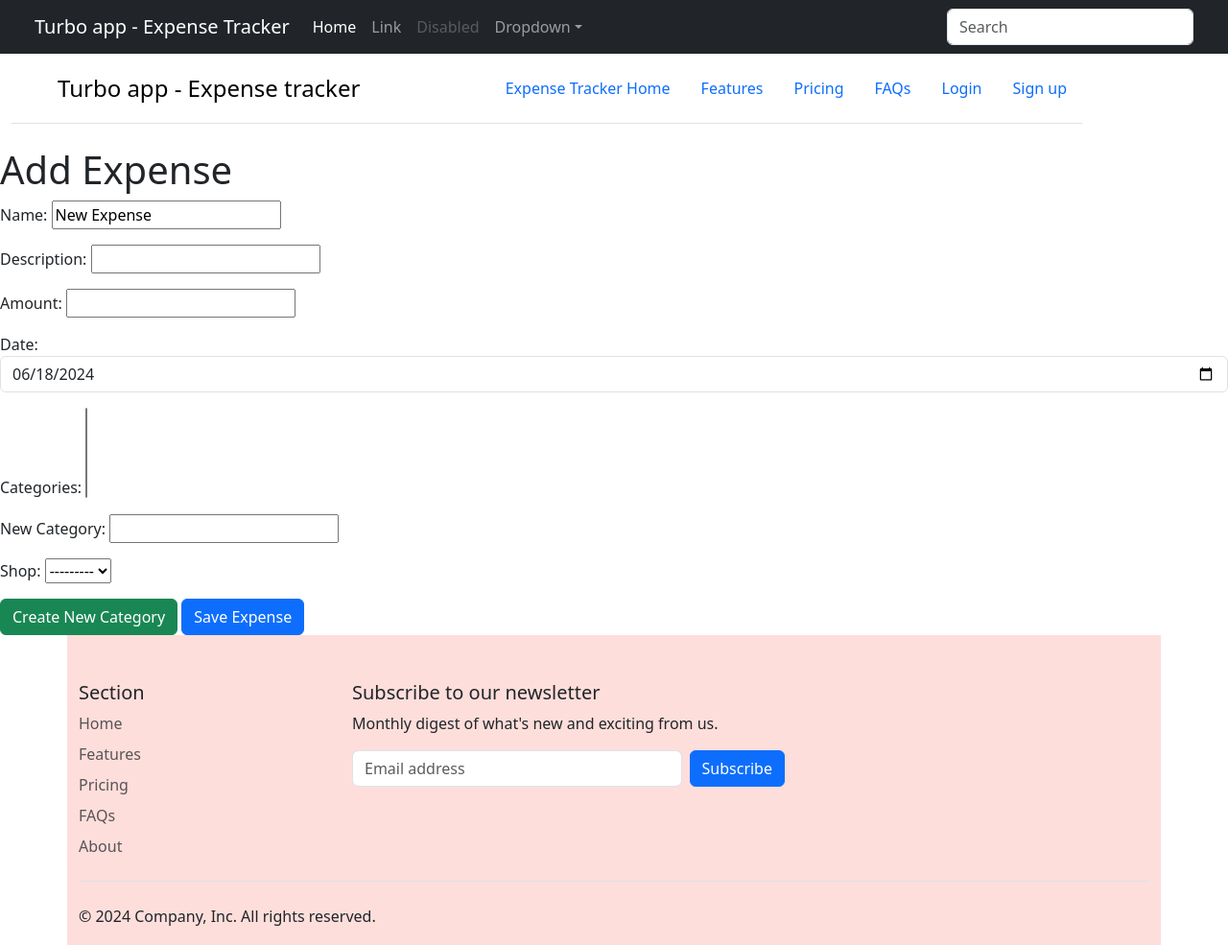
After one commit to baikostaki/turboapp, a Django app: template turboapp/templates/expense_tracker/create_expense_form.html in a window 1280 px wide. The commit adds this page. Shown: the whole page at 96% size. Run offline with Django 5.2, Linux system fonts and the light colour scheme; the template is opened without the code that fills it: values that come from a table or form of the project are taken from there, others are empty; some libraries are stand-ins or nearby versions.

Commit message:
update models - category, subcategory, shop, expense create expense form add create_expense view

```diff
--- /dev/null
+++ b/expense_tracker/forms/expense_form.py
@@ -0,0 +1,57 @@
+from django import forms
+from ..models import Expense, Category, SubCategory, Shop
+
+
+class ExpenseForm(forms.ModelForm):
+    new_category = forms.CharField(max_length=100, required=False, label="New Category")
+    # exitsing_categories = forms.ModelChoiceField(
+    #     queryset=Category.objects.all(),
+    #     requred=False,
+    #     blank=True,
+    #     label="Current categories",
+    # )
+
+    class Meta:
+        model = Expense
+        fields = [
+            "name",
+            "description",
+            "amount",
+            "date",
+            "categories",
+            "new_category",
+            "shop",
+        ]
+        widgets = {
+            "category": forms.CheckboxSelectMultiple(
+                {"class": "form-control", "size": "5"}
+            ),
+            "shop": forms.Select,
+            "date": forms.DateInput(attrs={"class": "form-control", "type": "date"}),
+        }
+
+    def __init__(self, *args, **kwargs):
+        super().__init__(*args, **kwargs)
+        self.fields["categories"].required = False
+
+    def clean(self):
+        cleaned_data = super().clean()
+        new_category_name = cleaned_data.get("new_category")
+        existing_categories = cleaned_data.get("existing_categories")
+        if not new_category_name:
+            return cleaned_data
+
+        if new_category_name and existing_categories:
+            raise forms.ValidationError(
+                "Choose an existing category or add a new one"
+            )  # TODO: Add custom valdidation form
+
+        if new_category_name:
+            existing_categories = Category.objects.filter(
+                name__iexact=new_category_name
+            )
+            if existing_categories.exists():
+                cleaned_data["new_category"] = (
+                    None  # Clear the new_category field if category exists. TODO: examine this
+                )
+        return cleaned_data
--- a/expense_tracker/models.py
+++ b/expense_tracker/models.py
@@ -1,36 +1,53 @@
 from django.db import models
 from django.conf import settings  # type: ignore
-
-
-# class Profile(models.Model):
-#     user = models.ForeignKey(
-#         settings.AUTH_USER_MODEL,
-#         on_delete=models.CASCADE,
-#     )
-
-
-class Expense(models.Model):
-    title = models.CharField(max_length=200)
-    description = models.CharField(max_length=200)
-    date = models.DateTimeField("expense date")
-    amount = models.DecimalField(max_digits=10, decimal_places=2)
-    user = models.ForeignKey(
-        settings.AUTH_USER_MODEL, on_delete=models.CASCADE, null=True
-    )
+from datetime import date
 
 
 class Category(models.Model):
-    title = models.CharField(max_length=200, default="New Category")
+    name = models.CharField(max_length=200, default="New Category")
     description = models.CharField(max_length=200, null=True, blank=True)
+
+    def __str__(self):
+        return self.name
 
     class Meta:
         verbose_name_plural: str = "Categories"
 
 
 class SubCategory(models.Model):
-    title = models.CharField(max_length=200, default="New Subcategory")
+    name = models.CharField(max_length=200, default="New Subcategory")
     description = models.CharField(max_length=200, null=True, blank=True)
-    categories = models.ManyToManyField(Category)  # type: ignore
+    category = models.ForeignKey(
+        Category, null=True, blank=True, on_delete=models.CASCADE
+    )
+
+    def __str__(self):
+        return f"{self.category.name} - {self.name}"  # type: ignore
 
     class Meta:
         verbose_name_plural = "Subcategories"
+
+
+class Shop(models.Model):
+    name = models.CharField(max_length=200, default="New Shop")
+    description = models.CharField(max_length=200, null=True, blank=True)
+    url = models.URLField(max_length=200)
+
+
+class Expense(models.Model):
+    name = models.CharField(max_length=200, default="New Expense")
+    description = models.CharField(max_length=200, null=True, blank=True)
+    date = models.DateTimeField(default=date.today)  # type: ignore
+    amount = models.DecimalField(max_digits=10, decimal_places=2)
+    user = models.ForeignKey(
+        settings.AUTH_USER_MODEL, on_delete=models.CASCADE, null=True
+    )
+    categories = models.ManyToManyField(
+        Category, through="ExpenseCategory", default="General"
+    )
+    shop = models.ForeignKey(Shop, null=True, blank=True, on_delete=models.CASCADE)
+
+
+class ExpenseCategory(models.Model):
+    expense = models.ForeignKey(Expense, on_delete=models.CASCADE)
+    category = models.ForeignKey(Category, on_delete=models.CASCADE)
--- a/expense_tracker/urls.py
+++ b/expense_tracker/urls.py
@@ -5,4 +5,5 @@ from . import views
 
 urlpatterns = [
     path("", views.HomeView.as_view(), name="expense_tracker_home"),
+    path("add-expense/", views.CreateExpenseView.as_view(), name="add_expense"),
 ]
--- a/turboapp/templates/expense_tracker/_base.html
+++ b/turboapp/templates/expense_tracker/_base.html
@@ -13,7 +13,7 @@
      <link rel="stylesheet" href="{% static 'css/site/site.css' %}">
 
      <!-- JS -->
-     <script src="{% static 'js/bootstrap/bootstrap.min.js' %}"></script>
+     <script src="{% static 'js/bootstrap/bootstrap.b.min.js' %}"></script>
   </head>
   <body>
     {% block navigation %}
--- /dev/null
+++ b/turboapp/templates/expense_tracker/create_expense_form.html
@@ -0,0 +1,24 @@
+{% extends 'expense_tracker/_base.html' %}
+
+{% block title %}
+  <title>Add Expense</title>
+{% endblock %}
+
+{% block content %}
+  <body>
+    <h1>Add Expense</h1>
+    <form method="post" enctype="multipart/form-data">
+      {% csrf_token %}
+      {{ form.as_p }}
+
+      <!-- New Category Input -->
+      {% comment %} <div class="form-group">
+        <label for="{{ form.new_category.id_for_label }}">New Category:</label>
+        {{ form.new_category }}
+      </div> {% endcomment %}
+      <button type="submit" name="create_new_category" value="create" class="btn btn-success">Create New Category</button>
+
+      <button type="submit" class="btn btn-primary">Save Expense</button>
+    </form>
+  </body>
+{% endblock %}
--- a/turboapp/templates/expense_tracker/home.html
+++ b/turboapp/templates/expense_tracker/home.html
@@ -9,7 +9,7 @@
           <div class="card-body">
             <h5 class="card-title">New Expense (First card)</h5>
             <p class="card-text">Some quick example text to build on the card title and make up the bulk of the card's content.</p>
-            <a href="tracker" class="btn btn-primary">Go somewhere</a>
+            <a href="add-expense" class="btn btn-primary">Go somewhere</a>
           </div>
         </div>
       </div>
--- a/turboapp/templates/expense_tracker/partials/_nav.html
+++ b/turboapp/templates/expense_tracker/partials/_nav.html
@@ -1,6 +1,41 @@
 <!-- TODO: substitute navbar with one of those: https://getbootstrap.com/docs/5.3/examples/navbars/-->
 
 <!-- TODO: maybe create one nav template with IF statements according to App?-->
+
+<nav class="navbar navbar-expand-md navbar-dark bg-dark px-4" aria-label="Fourth navbar example">
+  <div class="container-fluid">
+    <a class="navbar-brand" href="#">Turbo app - Expense Tracker</a>
+    <button class="navbar-toggler" type="button" data-bs-toggle="collapse" data-bs-target="#navbarsExample04" aria-controls="navbarsExample04" aria-expanded="false" aria-label="Toggle navigation">
+      <span class="navbar-toggler-icon"></span>
+    </button>
+
+    <div class="collapse navbar-collapse" id="navbarsExample04">
+      <ul class="navbar-nav me-auto mb-2 mb-md-0">
+        <li class="nav-item">
+          <a class="nav-link active" aria-current="page" href="#">Home</a>
+        </li>
+        <li class="nav-item">
+          <a class="nav-link" href="#">Link</a>
+        </li>
+        <li class="nav-item">
+          <a class="nav-link disabled" aria-disabled="true">Disabled</a>
+        </li>
+        <li class="nav-item dropdown">
+          <a class="nav-link dropdown-toggle" href="#" data-bs-toggle="dropdown" aria-expanded="false">Dropdown</a>
+          <ul class="dropdown-menu">
+            <li><a class="dropdown-item" href="#">Action</a></li>
+            <li><a class="dropdown-item" href="#">Another action</a></li>
+            <li><a class="dropdown-item" href="#">Something else here</a></li>
+          </ul>
+        </li>
+      </ul>
+      <form role="search">
+        <input class="form-control" type="search" placeholder="Search" aria-label="Search">
+      </form>
+    </div>
+  </div>
+</nav>
+
 <div class="container mx-0">
   <header class="d-flex flex-wrap justify-content-center py-3 mb-4 border-bottom">
     <a href="/" class="d-flex align-items-center mb-3 mb-md-0 me-md-auto link-body-emphasis text-decoration-none">
--- a/turboapp/templates/turboapp/_base.html
+++ b/turboapp/templates/turboapp/_base.html
@@ -13,7 +13,7 @@
     <link rel="stylesheet" href="{% static 'css/site/site.css' %}">
 
     <!-- JS -->
-    <script src="{% static 'js/bootstrap/bootstrap.min.js' %}"></script>
+    <script src="{% static 'js/bootstrap/bootstrap.bundle.min.js' %}" defer></script>
   </head>
   <body>
     {% block navigation %}
--- a/turboapp/templates/turboapp_users/_base.html
+++ b/turboapp/templates/turboapp_users/_base.html
@@ -12,7 +12,7 @@
     <link rel="stylesheet" href="{% static 'icons/font/bootstrap-icons.min.css' %}">
     <link rel="stylesheet" href="{% static 'css/site/site.css' %}">
       <!-- JS -->
-    <script src="{% static 'js/bootstrap/bootstrap.min.js' %}"></script>
+    <script src="{% static 'js/bootstrap/bootstrap.bundle.min.js' %}"></script>
   </head>
 
   <body>
--- a/turboapp/views.py
+++ b/turboapp/views.py
@@ -11,5 +11,4 @@ class HomeView(TemplateView):
 
     def get_context_data(self, **kwargs: Any) -> Dict[str, Any]:
         context: Dict[str, Any] = super().get_context_data(**kwargs)
-        context["user"] = self.request.user  # TODO: Fиgure out why it's unnecessary
         return context
```
Also changed, not shown: expense_tracker/views.py (+39 -2 lines), expense_tracker/forms/__init__.py (added), expense_tracker/migrations/0005_shop_remove_subcategory_categories_and_more.py (added), expense_tracker/migrations/0006_alter_expense_description.py (added), expense_tracker/migrations/0007_alter_expense_categories.py (added), expense_tracker/migrations/0008_rename_title_category_name_rename_title_expense_name_and_more.py (added).
